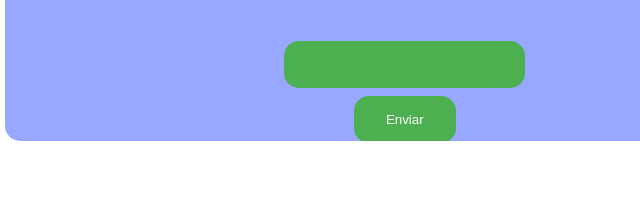
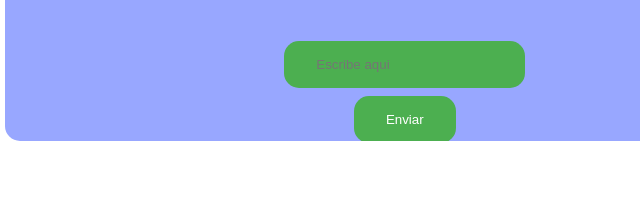
Before and after one commit to Juanlucg/ProyectoFinalJuanlu, a plain HTML site: page index.html in a window 1280 px wide. Shown: the part 824-1027 px from the top of the page, 0-640 px from the left. Drawn offline with Linux system fonts and the light colour scheme.

Commit message:
cambios menores

```diff
--- a/index.html
+++ b/index.html
@@ -30,7 +30,7 @@
     <div class="caja" id="caja4"><p>CAJA4. Clientes esperando: <span id="contadorCaja4"></span></p></div>
     <input type="button" id="Bcaja4" value ="Agregar Cliente" onclick="agregarCliente3()">
     <br><br>
-    <input type="text" id="texto"><input type="button" id="Btexto" value ="Enviar" onclick="comprobarcomando()">
+    <input type="text" id="texto" placeholder="Escribe aqui" ><input type="button" id="Btexto" value ="Enviar" onclick="comprobarcomando()">
   </section>
   <div id="botones" class="botones">
     <div><input type="button" id="botonMostrar" value ="Poner fondo" onclick="ponerFondo()"></div>
```
